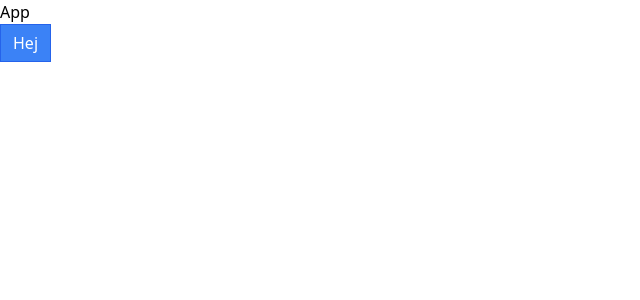
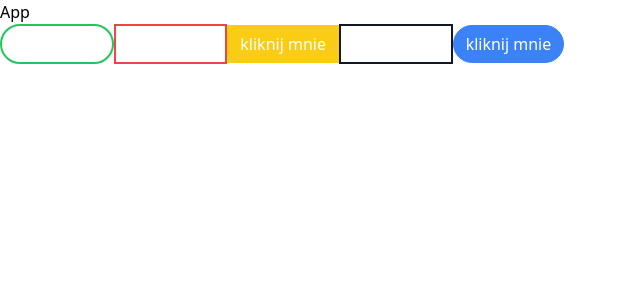
Before and after one commit to PatrykRoskosz/component-page, a React (Create React App) app: page / in a window 1280 px wide. Shown: the top 300 px of the page, without its empty margins (0-640 px from the left). Built offline with nearby package versions, Linux system fonts and the light colour scheme.

Commit message:
add react-icons

```diff
--- a/package.json
+++ b/package.json
@@ -12,6 +12,7 @@
     "prop-types": "^15.8.1",
     "react": "^18.2.0",
     "react-dom": "^18.2.0",
+    "react-icons": "^4.8.0",
     "react-scripts": "5.0.1",
     "web-vitals": "^2.1.4"
   },
--- a/src/App.js
+++ b/src/App.js
@@ -1,11 +1,22 @@
 import Button from "./components/Button/Button";
 
 function App() {
-
 	return (
 		<>
 			<div>App</div>
-      <Button primary secondary>Hej</Button>
+			<Button success rounded outline>
+				kliknij mnie
+			</Button>
+			<Button danger outline onClick={()=> console.log('hej')}>
+				kliknij mnie
+			</Button>
+			<Button warning>kliknij mnie</Button>
+			<Button secondary outline>
+				kliknij mnie
+			</Button>
+			<Button primary rounded>
+				kliknij mnie
+			</Button>
 		</>
 	);
 }
--- a/src/components/Button/Button.js
+++ b/src/components/Button/Button.js
@@ -1,4 +1,4 @@
-import propTypes from "prop-types";
+import className from 'classnames';
 
 const Button = ({
 	children,
@@ -9,8 +9,24 @@
 	danger,
 	outline,
 	rounded,
+	onClick
 }) => {
-	return <button className="px-3 py-1.5 border border-blue-600 text-white bg-blue-500">{children}</button>;
+
+	const classes = className('px-3 py-1.5 border', {
+		'border-blue-500 bg-blue-500 text-white': primary,
+		'border-gray-900 bg-gray-900 text-white': secondary,
+		'border-green-500 bg-green-500 text-white': success,
+		'border-yellow-400 bg-yellow-400 text-white': warning,
+		'border-red-500 bg-red-600 text-white': danger,
+		'rounded-full': rounded,
+		'bg-white border-2': outline,
+		'text-blue-500': outline && primary,
+		'text-gray-900': outline && secondary,
+		'text-green-500': outline && success,
+		'text-yellow-400': outline && warning,
+		'text-red-500': outline && danger,
+	})
+	return <button className={classes} onClick={onClick}>{children}</button>;
 };
 
 Button.propTypes = {
```
Also changed, not shown: 1 other file (tests, documents, lock files or other folders).
